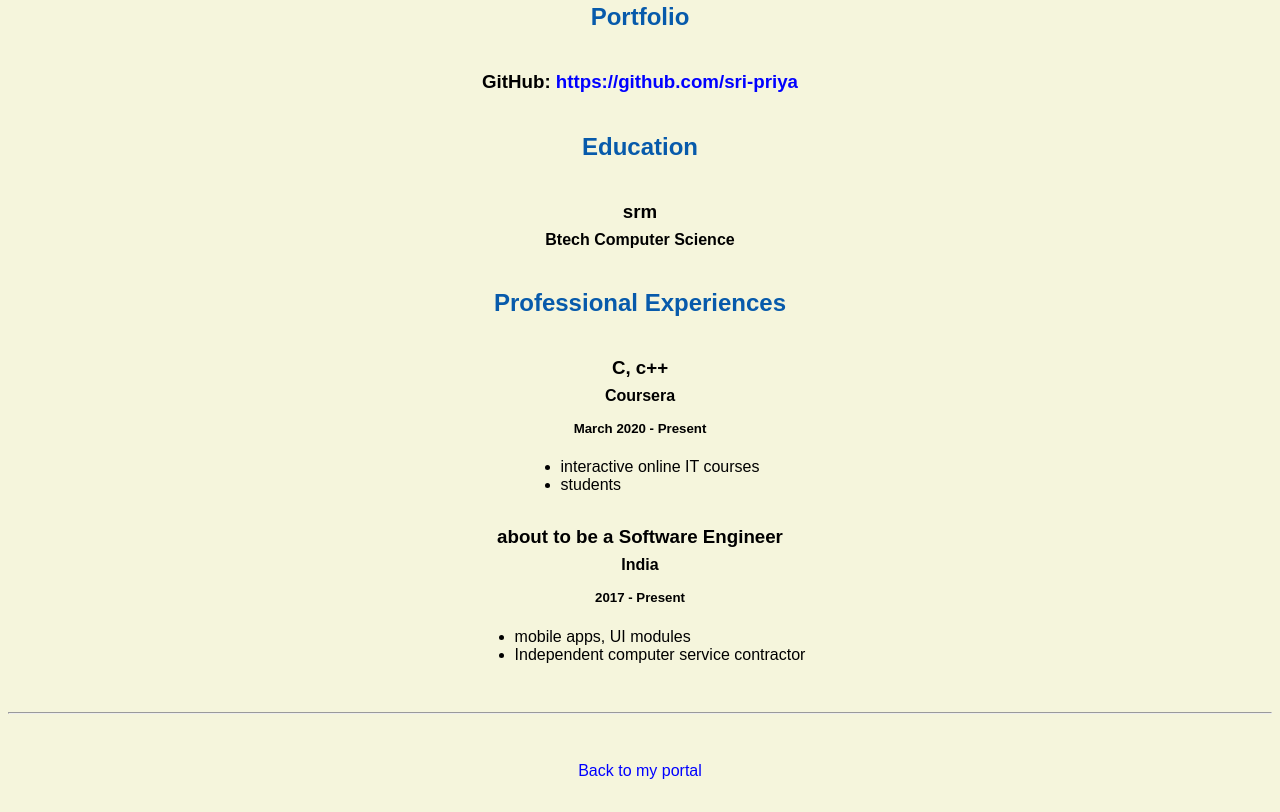
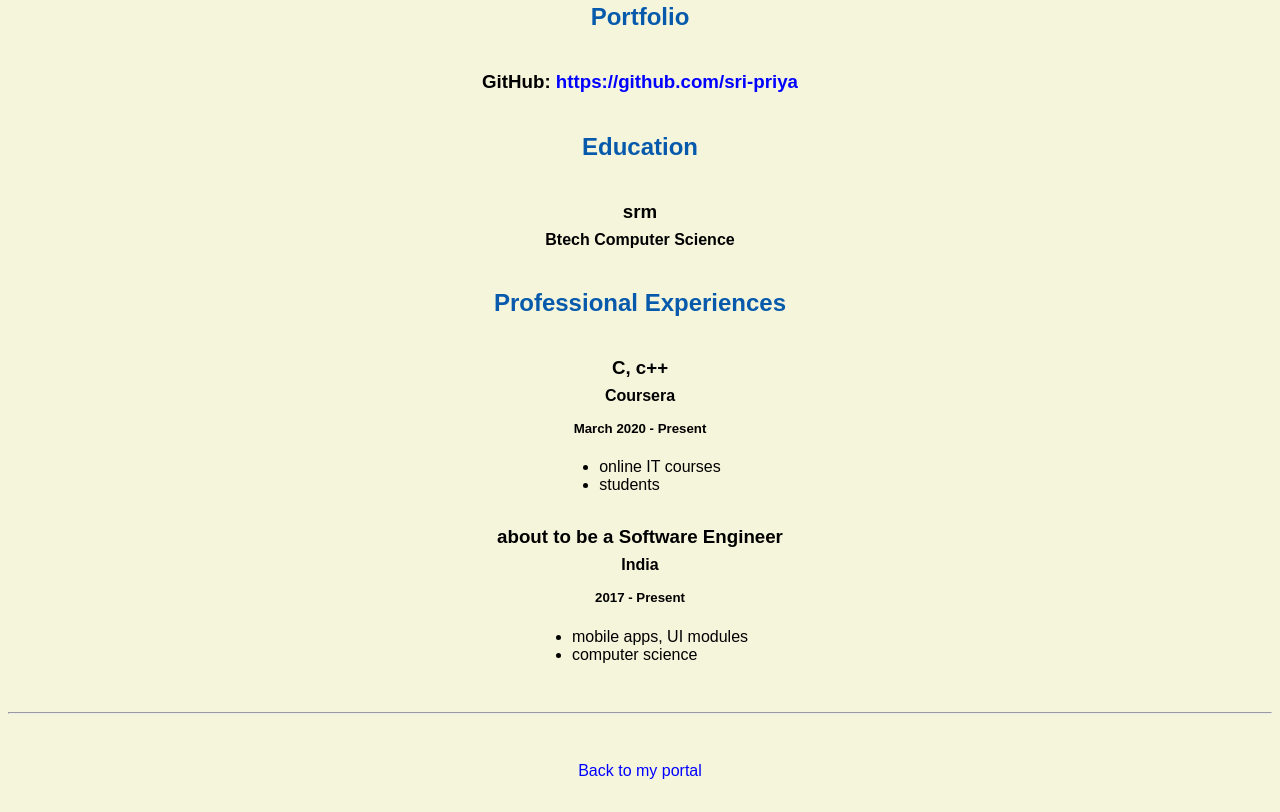
Before and after one commit to sri-priya/404-found.github.io, a plain HTML site: page resume.html in a window 1280 px wide. Shown: the part 576-1388 px from the top of the page. Drawn offline with Linux system fonts and the light colour scheme.

Commit message:
Update resume.html

```diff
--- a/resume.html
+++ b/resume.html
@@ -39,7 +39,7 @@
     <h4>Coursera</h4>
     <h5>March 2020 - Present</h5>
       <ul>
-        <li> interactive online IT courses</li>
+        <li> online IT courses</li>
         <li>students</li>
       </ul>
 
@@ -48,7 +48,7 @@
     <h5> 2017 - Present</h5>
       <ul>
         <li> mobile apps,  UI modules</li>
-        <li>Independent computer service contractor</li>
+        <li>computer science</li>
       </ul>
   </body>
 
```
